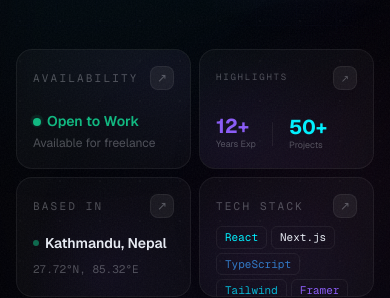
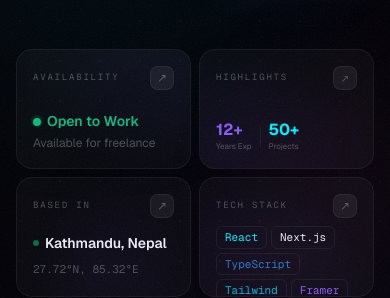
Before and after one commit to Limbuthitoo/portfolio, a Next.js app: page / in a window 390 px wide. Shown: the part 399-697 px from the top of the page. Built offline with nearby package versions, Linux system fonts and the light colour scheme.

Commit message:
Fix bento card mobile font sizes: consistent headers, smaller link buttons, prevent highlights overflow

```diff
--- a/src/components/bento/cards/AvailabilityCard.tsx
+++ b/src/components/bento/cards/AvailabilityCard.tsx
@@ -14,7 +14,7 @@ export default function AvailabilityCard({ siteConfig }: { siteConfig?: SiteConf
         />
 
         <div className="relative z-10 flex items-center justify-between">
-          <span className="text-[11px] font-mono text-[var(--fg-3)] tracking-[0.2em] uppercase">
+          <span className="text-[9px] sm:text-[11px] font-mono text-[var(--fg-3)] tracking-[0.2em] uppercase">
             Availability
           </span>
           <span className="w-6 h-6 rounded-lg bg-[var(--surface-hover)] border border-[var(--border)] flex items-center justify-center text-[12px] text-[var(--fg-3)] group-hover:text-[var(--violet)] group-hover:border-[var(--violet)]/30 transition-colors">
--- a/src/components/bento/cards/CurrentlyCard.tsx
+++ b/src/components/bento/cards/CurrentlyCard.tsx
@@ -30,7 +30,7 @@ export default function CurrentlyCard({ siteConfig }: { siteConfig?: SiteConfig
       />
 
       <div className="relative z-10 flex items-center justify-between mb-3">
-        <span className="text-[11px] font-mono text-[var(--fg-3)] tracking-[0.2em] uppercase">
+        <span className="text-[9px] sm:text-[11px] font-mono text-[var(--fg-3)] tracking-[0.2em] uppercase">
           Currently
         </span>
         <span className="w-6 h-6 rounded-lg bg-[var(--surface-hover)] border border-[var(--border)] flex items-center justify-center text-[12px] text-[var(--fg-3)] group-hover:text-[var(--cyan)] group-hover:border-[var(--cyan)]/30 transition-colors">
--- a/src/components/bento/cards/HighlightsCard.tsx
+++ b/src/components/bento/cards/HighlightsCard.tsx
@@ -26,13 +26,13 @@ export default function HighlightsCard({ siteConfig }: { siteConfig?: SiteConfig
         </span>
       </div>
 
-      <div className="relative z-10 flex items-center gap-4">
+      <div className="relative z-10 flex items-center gap-2 sm:gap-4 overflow-hidden">
         {highlights.map((h, i) => (
-          <div key={i} className="flex items-center gap-4">
-            {i > 0 && <div className="w-px h-6 bg-[var(--border)]" />}
-            <div>
-              <p className="text-xl font-bold leading-none" style={{ color: i === 0 ? "var(--violet)" : "var(--cyan)" }}>{h.value}</p>
-              <p className="text-[9px] text-[var(--fg-3)] mt-0.5">{h.label}</p>
+          <div key={i} className="flex items-center gap-2 sm:gap-4 min-w-0">
+            {i > 0 && <div className="w-px h-5 sm:h-6 bg-[var(--border)] shrink-0" />}
+            <div className="min-w-0">
+              <p className="text-base sm:text-xl font-bold leading-none truncate" style={{ color: i === 0 ? "var(--violet)" : "var(--cyan)" }}>{h.value}</p>
+              <p className="text-[8px] sm:text-[9px] text-[var(--fg-3)] mt-0.5 truncate">{h.label}</p>
             </div>
           </div>
         ))}
--- a/src/components/bento/cards/LocationCard.tsx
+++ b/src/components/bento/cards/LocationCard.tsx
@@ -23,7 +23,7 @@ export default function LocationCard({ siteConfig }: { siteConfig?: SiteConfig }
       />
 
       <div className="relative z-10 flex items-center justify-between">
-        <span className="text-[11px] font-mono text-[var(--fg-3)] tracking-[0.2em] uppercase">
+        <span className="text-[9px] sm:text-[11px] font-mono text-[var(--fg-3)] tracking-[0.2em] uppercase">
           Based in
         </span>
         <span className="w-6 h-6 rounded-lg bg-[var(--surface-hover)] border border-[var(--border)] flex items-center justify-center text-[12px] text-[var(--fg-3)] group-hover:text-[var(--violet)] group-hover:border-[var(--violet)]/30 transition-colors">
--- a/src/components/bento/cards/QuickLinks.tsx
+++ b/src/components/bento/cards/QuickLinks.tsx
@@ -23,7 +23,7 @@ export default function QuickLinks({ siteConfig }: { siteConfig?: SiteConfig })
       />
 
       <div className="relative z-10 flex items-center justify-between mb-2">
-        <span className="text-[11px] font-mono text-[var(--fg-3)] tracking-[0.2em] uppercase">
+        <span className="text-[9px] sm:text-[11px] font-mono text-[var(--fg-3)] tracking-[0.2em] uppercase">
           Find me on
         </span>
         <span className="w-6 h-6 rounded-lg bg-[var(--surface-hover)] border border-[var(--border)] flex items-center justify-center text-[12px] text-[var(--fg-3)] group-hover:text-[var(--violet)] group-hover:border-[var(--violet)]/30 transition-colors">
@@ -34,7 +34,7 @@ export default function QuickLinks({ siteConfig }: { siteConfig?: SiteConfig })
       <div className="relative z-10 flex flex-wrap gap-1.5 flex-1 content-start">
         {LINKS.map((l) => {
           const cls =
-            "inline-flex items-center gap-1.5 px-3 py-1.5 rounded-lg bg-[var(--surface-hover)] border border-[var(--border)] text-[13px] font-medium text-[var(--fg-2)] hover:text-[var(--violet)] hover:border-[var(--violet)]/20 transition-all";
+            "inline-flex items-center gap-1 sm:gap-1.5 px-2 sm:px-3 py-1 sm:py-1.5 rounded-lg bg-[var(--surface-hover)] border border-[var(--border)] text-[11px] sm:text-[13px] font-medium text-[var(--fg-2)] hover:text-[var(--violet)] hover:border-[var(--violet)]/20 transition-all";
           return l.ext ? (
             <a
               key={l.label}
@@ -45,12 +45,12 @@ export default function QuickLinks({ siteConfig }: { siteConfig?: SiteConfig })
               data-cursor={l.label}
               onClick={(e) => e.stopPropagation()}
             >
-              <span className="text-[12px] opacity-50">{l.icon}</span>
+              <span className="text-[10px] sm:text-[12px] opacity-50">{l.icon}</span>
               {l.label}
             </a>
           ) : (
             <Link key={l.label} href={l.href} className={cls} data-cursor={l.label} onClick={(e) => e.stopPropagation()}>
-              <span className="text-[12px] opacity-50">{l.icon}</span>
+              <span className="text-[10px] sm:text-[12px] opacity-50">{l.icon}</span>
               {l.label}
             </Link>
           );
--- a/src/components/bento/cards/TechStack.tsx
+++ b/src/components/bento/cards/TechStack.tsx
@@ -16,7 +16,7 @@ export default function TechStack({ siteConfig }: { siteConfig?: SiteConfig }) {
       />
 
       <div className="relative z-10 flex items-center justify-between mb-2">
-        <span className="text-[11px] font-mono text-[var(--fg-3)] tracking-[0.2em] uppercase">
+        <span className="text-[9px] sm:text-[11px] font-mono text-[var(--fg-3)] tracking-[0.2em] uppercase">
           Tech Stack
         </span>
         <span className="w-6 h-6 rounded-lg bg-[var(--surface-hover)] border border-[var(--border)] flex items-center justify-center text-[12px] text-[var(--fg-3)] group-hover:text-[var(--violet)] group-hover:border-[var(--violet)]/30 transition-colors">
```
